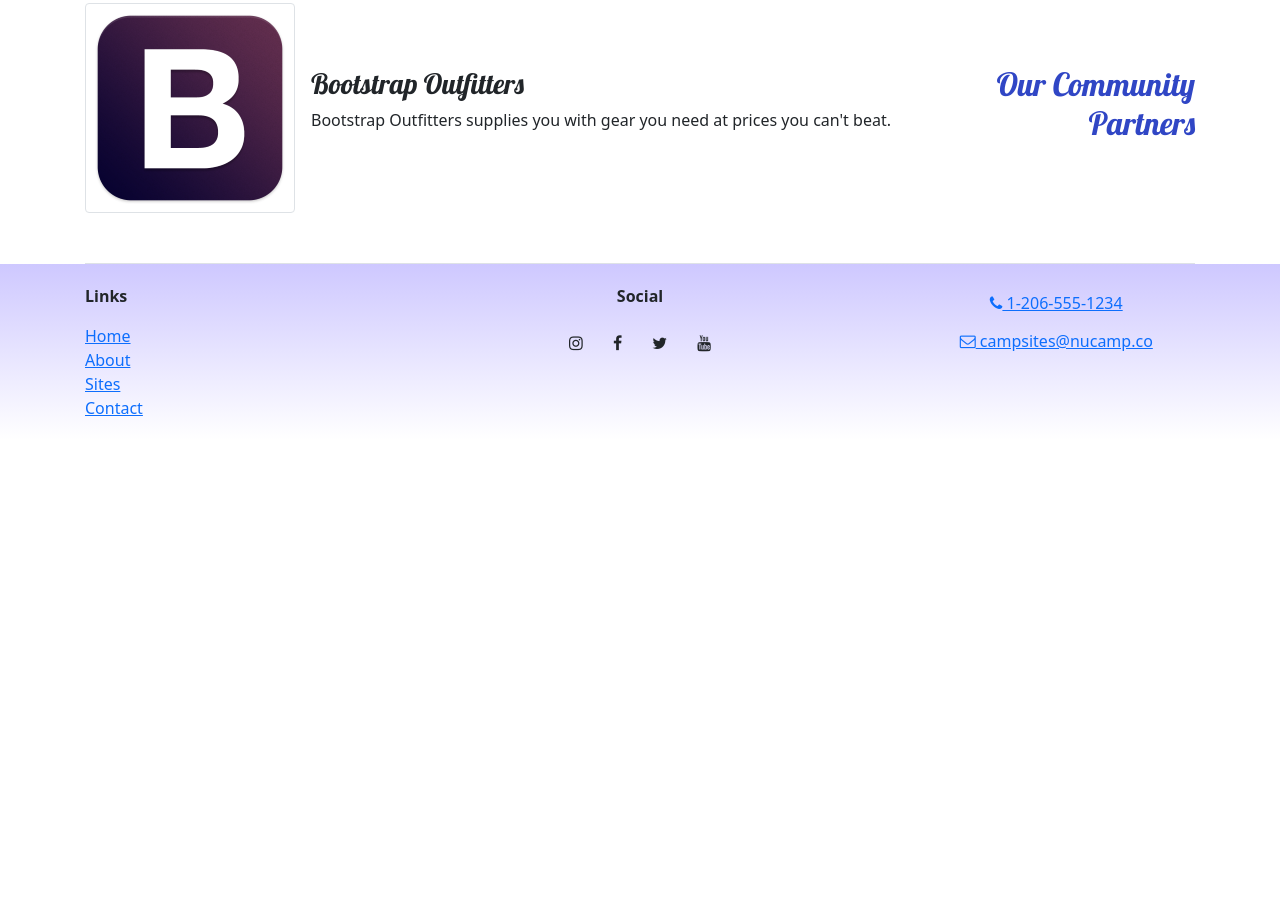
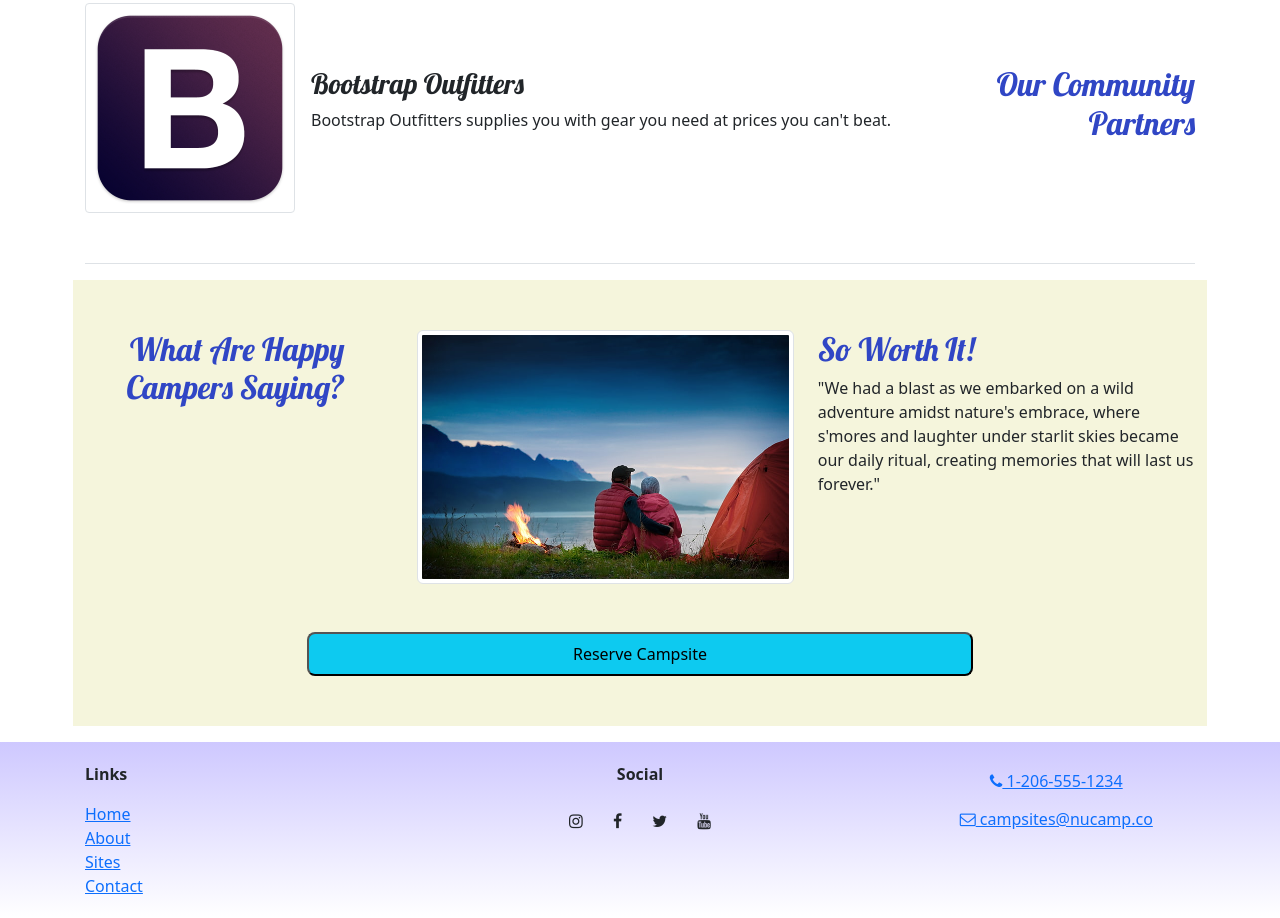
Before and after one commit to codemakesthings/week-3-workshop, a website built with Parcel: page index.html in a window 1280 px wide. Shown: the part 1432-2350 px from the top of the page. Before the commit the page ends 1872 px from the top, so only its background shows below. Built offline with nearby package versions, Linux system fonts and the light colour scheme; files whose address does not match are found by name.

Commit message:
Added review section and scss modules

```diff
--- /dev/null
+++ b/css/_modal.scss
@@ -0,0 +1,7 @@
+#formmodal {
+    .modal-header {
+        background-color: $color-teal;
+        color: white;
+    }
+
+}
--- /dev/null
+++ b/css/_review-section.scss
@@ -0,0 +1,28 @@
+// Mixins allow you to create a function-like CSS to add multiple rulesets to one class. You can also extend from them to add variations for specific custom classes.
+@mixin review-section() {
+    background: beige;
+    // Add more CSS rules here if you'd like
+}
+
+.review-section {
+    // Add the review-section mixin
+    @include review-section;
+    // Add more CSS rules here if you'd like
+}
+
+// This is similar to a mixin but is more useful when creating custom CSS button components
+%campsite-btn {
+    background: #0dcaf0;
+    display: flex;
+    justify-content: center;
+    align-items: center;
+    padding: 0.5rem 1rem;
+    border-radius: 0.5rem;
+    width: 60%;
+}
+
+// We can extend from the %campsite-btn
+.campsite-btn {
+    @extend %campsite-btn;
+    // Add more CSS rules here if you'd like
+}
--- a/css/styles.scss
+++ b/css/styles.scss
@@ -9,6 +9,7 @@
 $color-mid: #901CAD;
 $color-dark: #60106b;
 $color-black-transparent: rgba(0, 0, 0, 0.5);
+$color-teal: #17A2B8;
 
 $body-font: "Open Sans", sans-serif;
 $header-font: "Lobster", cursive;
@@ -60,3 +61,7 @@
 .carousel-caption {
     background-color: $color-black-transparent;
 }
+
+
+@import 'modal';
+@import 'review-section';
--- a/index.html
+++ b/index.html
@@ -39,7 +39,7 @@
             <div class="modal fade" id="formmodal" tabindex="-1" aria-labelledby="formmodalLabel" aria-hidden="true">
               <div class="modal-dialog">
                 <div class="modal-content">
-                  <div class="modal-header bg-primary">
+                  <div class="modal-header">
                     <h1 class="modal-title fs-5" id="formmodalLabel">Reserve a Campsite</h1>
                     <button type="button" class="btn-close" data-bs-dismiss="modal" aria-label="Close"></button>
                   </div>
@@ -236,7 +236,7 @@
         </section>
 
         <!-- partner section -->
-        <div class="content-row border-bottom">
+        <section class="content-row border-bottom">
             <div class="content-heading align-right">
                 <h2>Our Community Partners</h2>
             </div>
@@ -247,58 +247,25 @@
                     <p>Bootstrap Outfitters supplies you with gear you need at prices you can't beat.</p>
                 </div>
             </div>
-        </div>
-        <!-- Form Section-->
-        <!--<div class="content-row">
-            <div class="col-sm-9 mx-auto">
-                <div class="card">
-                    <div class="card-header bg-info text-white">
-                         <h3>Reserve a Campsite</h3>
-                    </div>
-                    <div class="card-body">
-                        <form action="post" id="reserveForm">
-                            <div class="row mb-3">
-                                <div class="col-xs-12 col-sm-6">
-                                     <label for="number" class="form-label">Number of Campers</label>
-                                </div>
-                                <div class="col-xs-12 col-sm-6">
-                                    <select name="number" id="number" class="form-control">
-                                        <option value="">Select</option>
-                                        <option value="1">1</option>
-                                        <option value="2">2</option>
-                                        <option value="3">3</option>
-                                        <option value="4">4</option>
-                                        <option value="5">5</option>
-                                        <option value="6">6</option>
-                                    </select>
-                                </div>
 
+        </section>
+        <section class="row content-row align-items-start review-section mb-3 mt-3">
+            <div class="col-sm-4 col-md-3 order-sm-first text-sm-end">
+                <h2>What Are Happy Campers Saying?</h2>
 
-                            </div>
-                            <div class="row mb-3">
-                                <div class="col-xs-12 col-sm-6">
-                                    <label for="date" class="form-label">Date</label>
-                                </div>
-                                <div class="col-xs-12 col-sm-6">
-                                     <input class="form-control" type="date" id="date"/>
-                                </div>
+            </div>
+            <div class="col ms-lg-5">
+                <img src="img/happy-campers.jpg" alt="Happy campers" class="img-thumbnail img-fluid">
+            </div>
+            <div class="col">
+                <h2>So Worth It!</h2>
+                <p>"We had a blast as we embarked on a wild adventure amidst nature's embrace, where s'mores and laughter under starlit skies became our daily ritual, creating memories that will last us forever."</p>
+            </div>
+            <div class="d-flex justify-content-center mt-5">
+                <button type="button" class="campsite-btn"data-bs-toggle="modal" data-bs-target="#formmodal">Reserve Campsite</button>
+            </div>
+        </section>
 
-
-                            </div>
-                            <div class="row mb-3">
-                                <div class="col">
-                                     <button class="btn btn-primary" type="submit">Search</button>
-                                </div>
-
-                            </div>
-                        </form>
-                    </div>
-
-
-
-                </div>
-            </div>
-        </div>-->
 
     </main>
 
```
Also changed, not shown: img/happy-campers.jpg (added).
